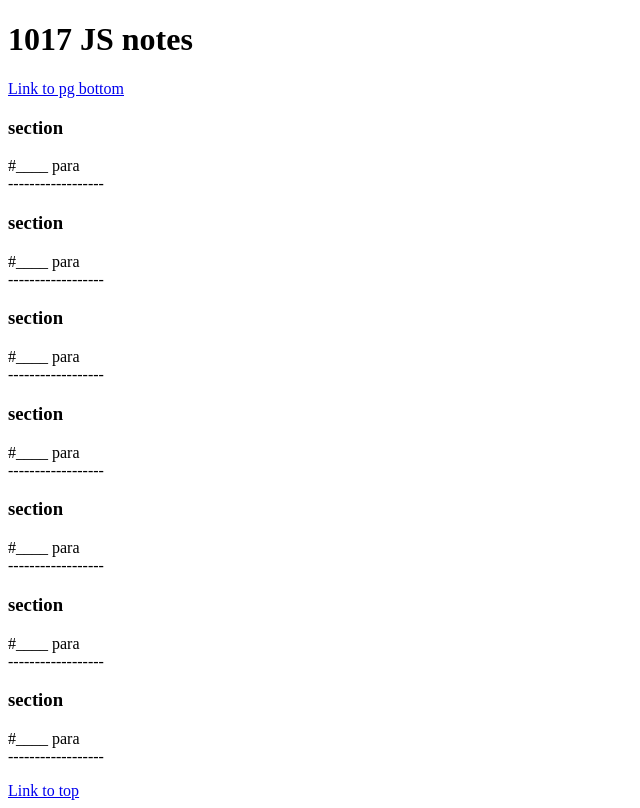
After one commit to py3user22/django_demo1002, a Django app: template myapp1002/templates/1017_javascript_notes.html in a window 1280 px wide. The commit adds this page. Shown: the whole page, without its empty margins (0-640 px from the left). Run offline with Django 5.2, Linux system fonts and the light colour scheme; the template is opened without the code that fills it, so the values that code supplies are empty.

Commit message:
1017 js notes add

```diff
--- /dev/null
+++ b/myapp1002/templates/1017_javascript_notes.html
@@ -0,0 +1,57 @@
+<!doctype html>
+<html lang="en">
+<head>
+    <meta charset="UTF-8">
+    <meta name="viewport"
+          content="width=device-width, user-scalable=no, initial-scale=1.0, maximum-scale=1.0, minimum-scale=1.0">
+    <meta http-equiv="X-UA-Compatible" content="ie=edge">
+    <title>1017 JS notes demo</title>
+</head>
+<body>
+    <h1 id="topg">1017 JS notes </h1>
+    <a href="#botp"> Link to pg bottom</a>
+    <h3>  section </h3>
+    <p>
+        #____ para  <br>------------------<br>
+
+    </p>
+
+    <h3>  section </h3>
+    <p>
+        #____ para  <br>------------------<br>
+
+    </p>
+
+    <h3>  section </h3>
+    <p>
+        #____ para  <br>------------------<br>
+
+    </p>
+
+    <h3>  section </h3>
+    <p>
+        #____ para  <br>------------------<br>
+
+    </p>
+
+    <h3>  section </h3>
+    <p>
+        #____ para  <br>------------------<br>
+
+    </p>
+
+    <h3>  section </h3>
+    <p>
+        #____ para  <br>------------------<br>
+
+    </p>
+
+    <h3>  section </h3>
+    <p id="botp">
+        #____ para  <br>------------------<br>
+
+    </p>
+    <a href="#topg"> Link to top </a>
+
+</body>
+</html>
```
Also changed, not shown: myapp1002/templates/1013_ports_demo1.html (+14 -2 lines).
